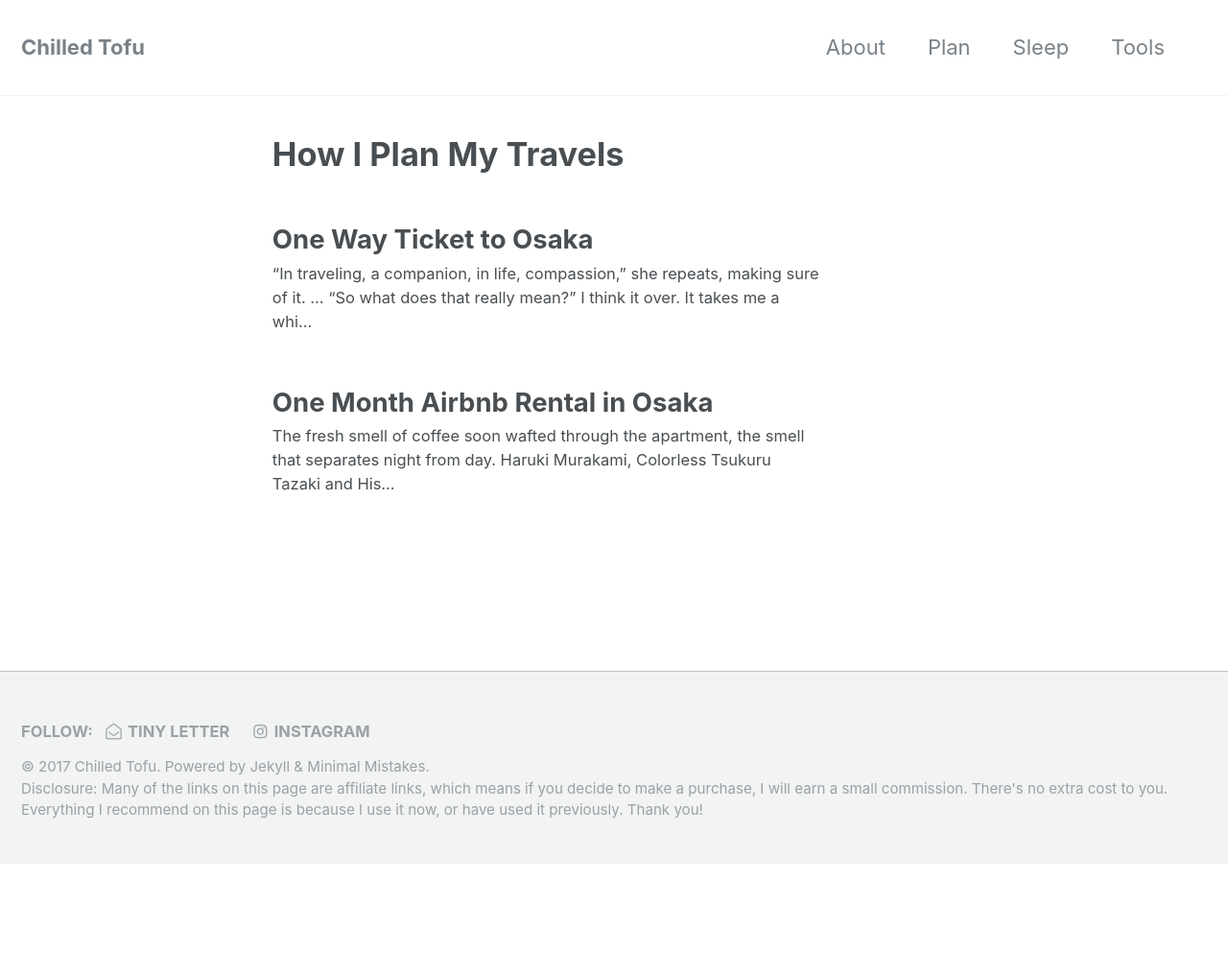
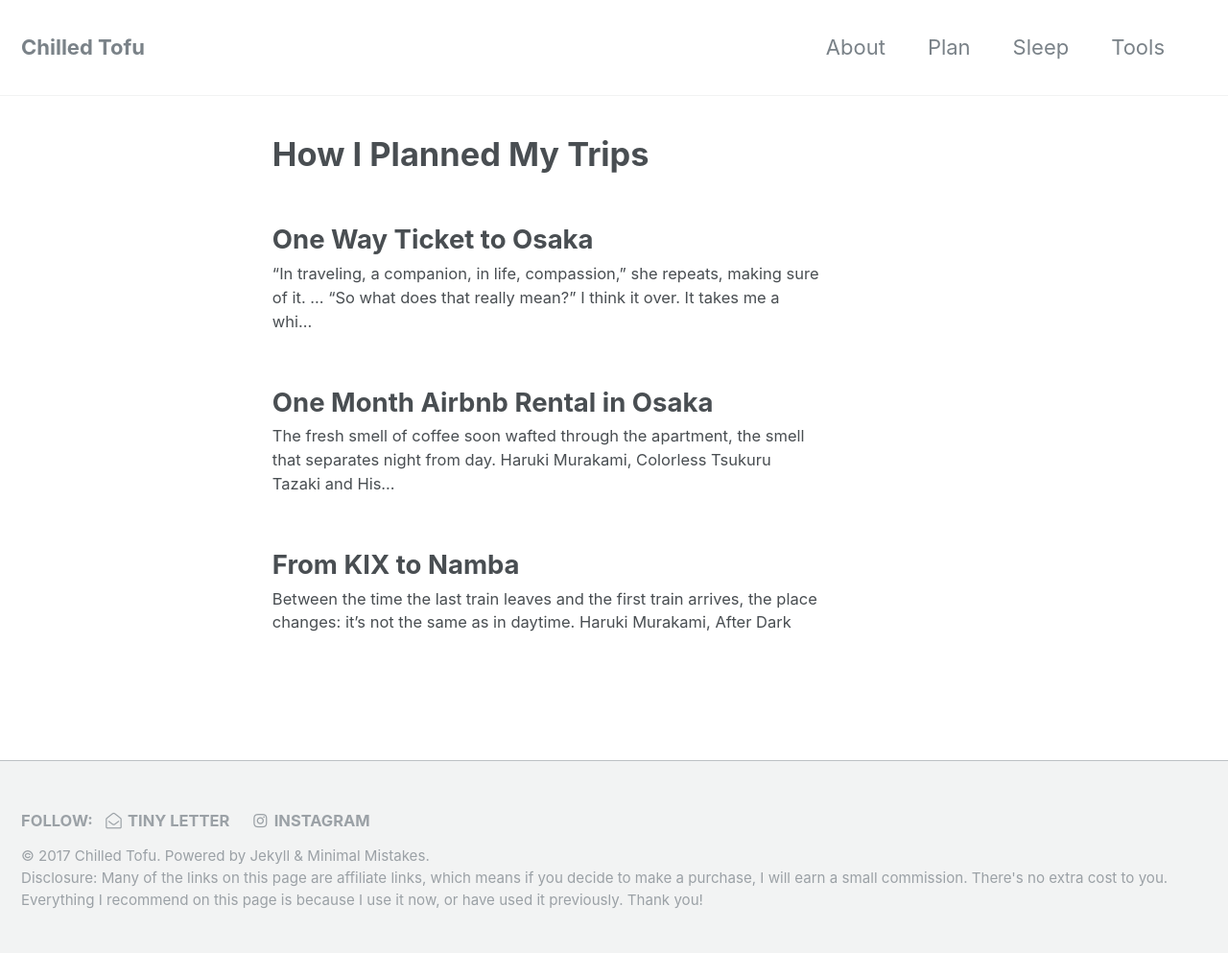
Before and after one commit to gmlang/chilledtofu, a Jekyll site: the page built from _pages/plan.md, in a window 1280 px wide. Shown: the whole page at 96% size. Built offline with Jekyll 4.4.1, drawn with Linux system fonts in a browser that asks for light colours; before the commit the page ends 900 px from its top, so only the background shows below that.

Commit message:
add post

```diff
--- a/_pages/plan.md
+++ b/_pages/plan.md
@@ -1,5 +1,5 @@
 ---
-title: "How I Plan My Travels"
+title: "How I Planned My Trips"
 permalink: /plan/
 layout: archive
 
--- /dev/null
+++ b/_plans/03-from-kix-to-namba.md
@@ -0,0 +1,11 @@
+---
+title: "From KIX to Namba"
+---
+
+> Between the time the last train leaves and the first train arrives, the place changes: it's not the same as in daytime.
+>
+> <cite>Haruki Murakami, [After Dark](http://amzn.to/2pQxLou)</cite>
+
+There're many kinds of "discounted" packages of train/subway tickets available, but most of them are designed for short term (7 days or less) tourists. Since I'll be staying in Japan for 3 months, the best choice for me is one train ticket from Kansai International Airport (KIX) to Osaka city. After some search, I found [Yokoso! Osaka Ticket](http://www.howto-osaka.com/en/ticket/ticket/yokoso.html), which I bought a couple of days ago online. It only cost me 1500 Yen (USD $13.21). Not only it'll take me from KIX to Namba station, located in the heart of Osaka. It also includes a 1-day unlimited pass for riding Osaka city subways, new trams and buses, as well as special discount for 32 tourist spots in Osaka such as Osaka Castle, Tsutenkaku Tower, Osaka Water Bus, Umeda Sky Building (Floating Garden Observatory), and Santa Maria (Bay Cruise).
+
+The train is operated by Nankai Electric Railway, and you can buy the ticket directly at their [website](http://www1.nanka-e-tabi.com/NEREN/itemlist.aspx?sk=1&ib=YOT).
```
Also changed, not shown: 19 other files.
